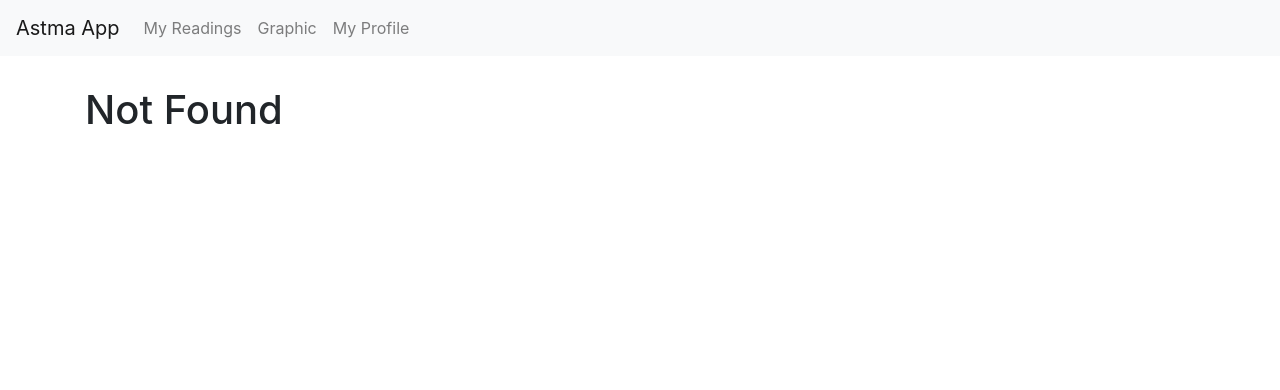
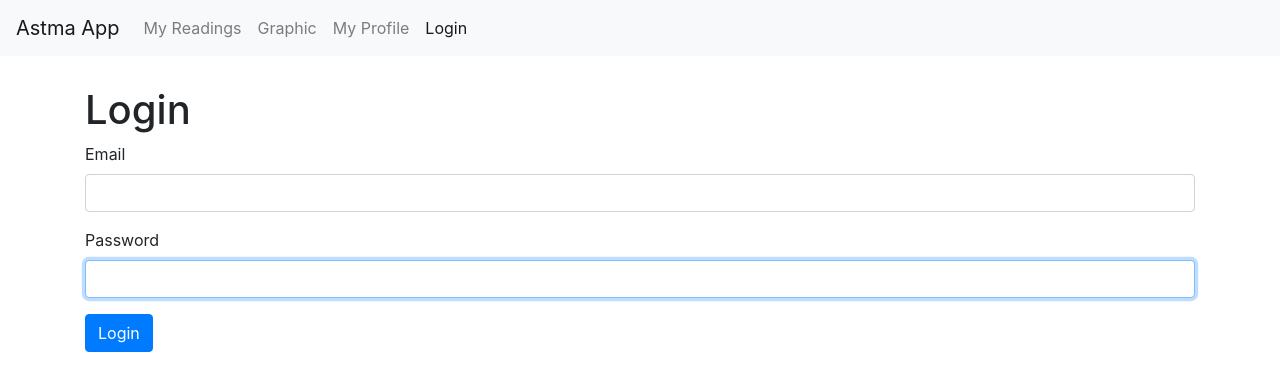
Before and after one commit to DianaWalsh19/finalProject, a React (Create React App) app: page /login in a window 1280 px wide. Before the commit this address led to /not-found. Shown: the top 390 px of the page. Built offline with nearby package versions, Linux system fonts and the light colour scheme.

Commit message:
working on login form

```diff
--- a/src/App.js
+++ b/src/App.js
@@ -4,6 +4,8 @@ import Readings from "./components/readings";
 import Users from "./components/users";
 import NotFound from "./components/notFound";
 import NavBar from "./components/navBar";
+import ReadingForm from "./components/readingForm";
+import LoginForm from "./components/loginForm";
 import "./App.css";
 
 class App extends Component {
@@ -13,6 +15,8 @@ class App extends Component {
         <NavBar />
         <main className="container">
           <Switch>
+            <Route path="/login" component={LoginForm} />
+            <Route path="/readings/:id" component={ReadingForm} />
             <Route path="/users" component={Users} />
             <Route path="/readings" component={Readings} />
             <Route path="/not-found" component={NotFound} />
--- /dev/null
+++ b/src/components/loginForm.jsx
@@ -0,0 +1,50 @@
+import React, { Component } from "react";
+
+class LoginForm extends Component {
+  state = {
+    account: { email: "", password: "" },
+  };
+
+  handleSubmit = (e) => {
+    e.preventDefault();
+
+    console.log("Submitted");
+  };
+
+  handleChange = (e) => {
+    const account = { ...this.state.account };
+    account.email = e.currentTarget.value;
+    this.setState({ account });
+  };
+
+  render() {
+    return (
+      <div>
+        <h1>Login</h1>
+        <form onSubmit={this.handleSubmit}>
+          <div className="form-group">
+            <label htmlFor="email">Email</label>
+            <input
+              value={this.state.account.email}
+              onChange={this.handleChange}
+              id="email"
+              type="text"
+              className="form-control"
+            />
+          </div>
+          <div className="form-group">
+            <label htmlFor="password">Password</label>
+            <input
+              autoFocus
+              id="password"
+              type="text"
+              className="form-control"
+            />
+          </div>
+          <button className="btn btn-primary">Login</button>
+        </form>
+      </div>
+    );
+  }
+}
+export default LoginForm;
--- a/src/components/navBar.jsx
+++ b/src/components/navBar.jsx
@@ -35,6 +35,11 @@ const NavBar = () => {
               My Profile
             </NavLink>
           </li>
+          <li className="nav-item">
+            <NavLink className="nav-link" to="/login">
+              Login
+            </NavLink>
+          </li>
         </ul>
       </div>
     </nav>
--- a/src/components/readingForm.jsx
+++ b/src/components/readingForm.jsx
@@ -0,0 +1,17 @@
+import React from "react";
+
+const ReadingForm = ({ match, history }) => {
+  return (
+    <div>
+      <h1>Reading details {match.params.id}</h1>
+      <button
+        className="btn btn-primary"
+        onClick={() => history.push("/readings")}
+      >
+        Save
+      </button>
+    </div>
+  );
+};
+
+export default ReadingForm;
--- a/src/components/readingsTable.jsx
+++ b/src/components/readingsTable.jsx
@@ -1,10 +1,17 @@
 import React, { Component } from "react";
+import { Link, NavLink } from "react-router-dom";
 import Table from "./common/table";
 
 class ReadingsTable extends Component {
   columns = [
     { path: "user.email", label: "User Email" },
-    { path: "value", label: "Reading Value" },
+    {
+      path: "value",
+      label: "Reading Value",
+      content: (reading) => (
+        <Link to={`/readings/${reading._id}`}>{reading.value}</Link>
+      ),
+    },
     { path: "dateTime", label: "Date and Time" },
     { path: "preMed", label: "Pre/Post Medication" },
     { path: "notes", label: "Notes" },
```
